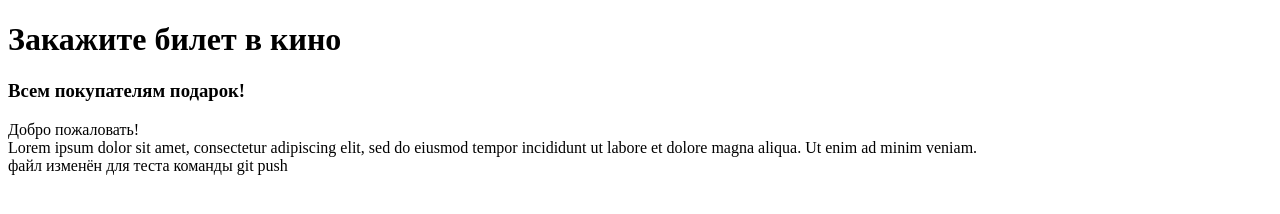
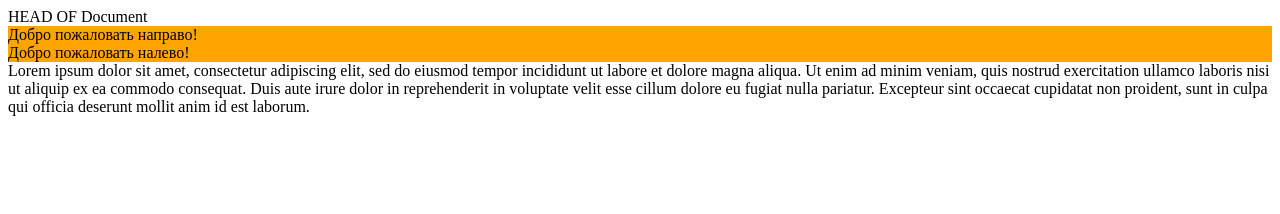
Before and after one commit to d-masch/cinema, a plain HTML site: page index.html in a window 1280 px wide. Drawn offline with Linux system fonts and the light colour scheme.

Commit message:
03-01-работа с блоками, теги div и span, позиционирование

```diff
--- a/index.html
+++ b/index.html
@@ -1,16 +1,27 @@
 <!DOCTYPE html>
-<html>
-  <!--index.html – разметка первой страницы-->
+<html lang="en">
   <head>
-    <h1>Закажите билет в кино</h1>
-    <h3>Всем покупателям подарок!</h3>
+    <meta charset="UTF-8" />
+    <title>Document</title>
+    <span style="position: 200px">
+      HEAD OF Document
+    </span>
   </head>
+    <div style="background-color: orange;">
+      Добро пожаловать направо!
+       </div>
 
-  <body>
-    <!-- Заголовок блока -->
-    <div>Добро пожаловать!</div>
-    <!-- Контент -->
-    <div>Lorem ipsum dolor sit amet, consectetur adipiscing elit, sed do eiusmod tempor incididunt ut labore et dolore magna aliqua. Ut enim ad minim veniam.</div>
-    <div>файл изменён для теста команды git push</div>
+ <div style="background-color: orange;">
+      Добро пожаловать налево!
+       </div>
+       <div style="position: relative;">
+        Lorem ipsum dolor sit amet, consectetur adipiscing elit, sed do eiusmod
+        tempor incididunt ut labore et dolore magna aliqua. Ut enim ad minim
+        veniam, quis nostrud exercitation ullamco laboris nisi ut aliquip ex ea
+        commodo consequat. Duis aute irure dolor in reprehenderit in voluptate
+        velit esse cillum dolore eu fugiat nulla pariatur. Excepteur sint occaecat
+        cupidatat non proident, sunt in culpa qui officia deserunt mollit anim id
+        est laborum.
+      </div>
   </body>
 </html>
```
Also changed, not shown: README.md.
